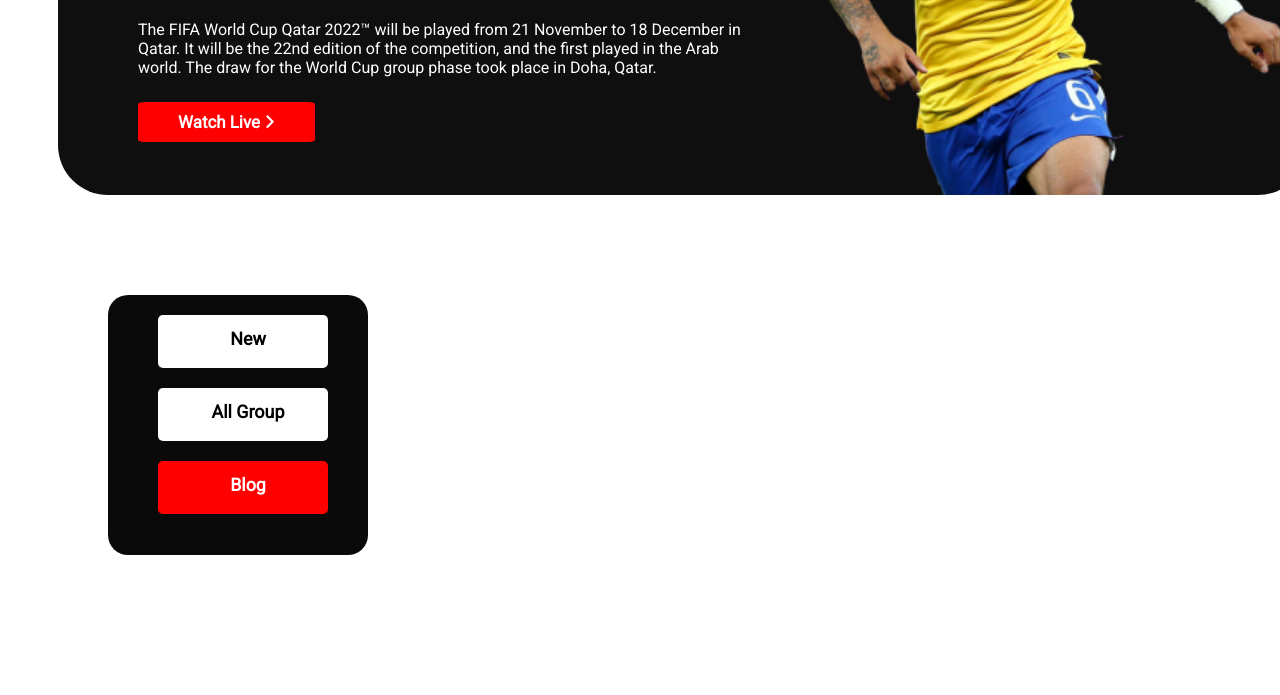
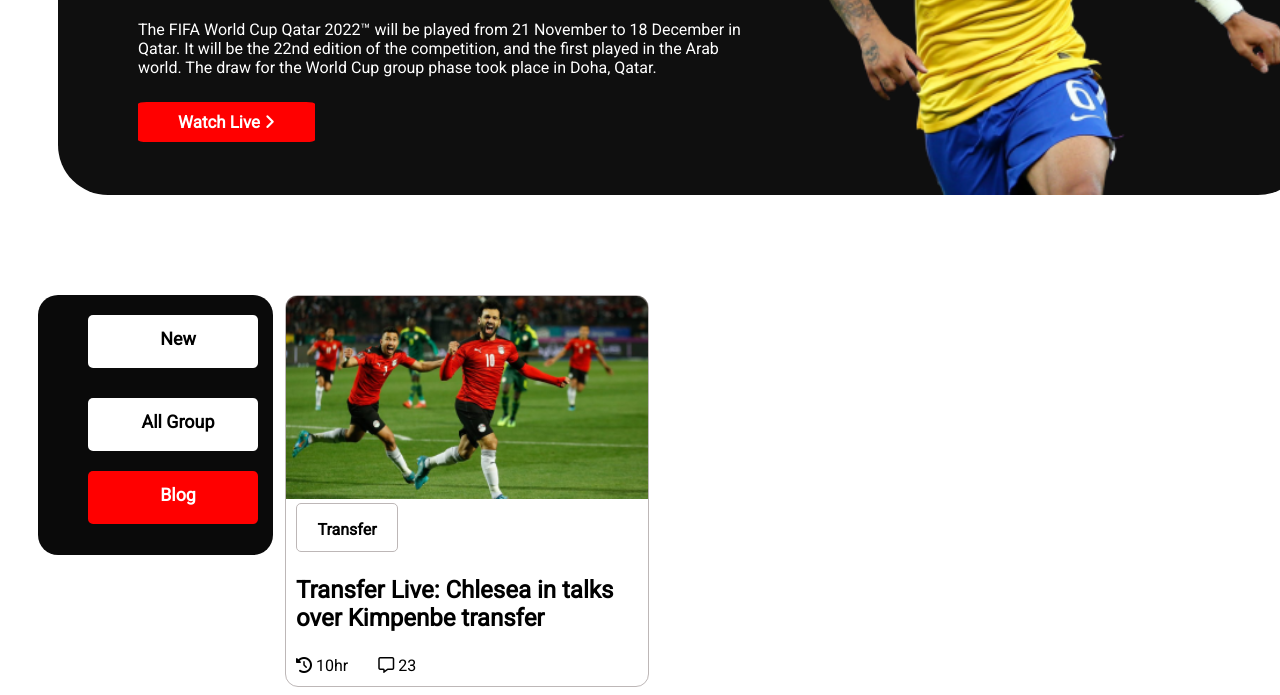
Before and after one commit to sakibhasan42/assingment-part-2, a plain HTML site: page index.html in a window 1280 px wide. Shown: the part 355-1050 px from the top of the page. Before the commit the page ends 918 px from the top, so only its background shows below. Drawn offline with Linux system fonts and the light colour scheme; a web font is replaced by a local one.

Commit message:
third commit

```diff
--- a/index.html
+++ b/index.html
@@ -48,9 +48,7 @@
     <section>
         <div class="sum-container">
             <div class="main-contailer">
-                <section class="all-main">
 
-                    <div class="samll-box-xontainer">
                 <div class="box-1">
 
                     <a class="box-1" target="_blank"
@@ -72,7 +70,34 @@
                 </div>
 
             </div>
+
+
+            <div class="players-box">
+                <div class="player-box-1">
+                    <img src="world-cup-main/world-cup-main/assets/Blog Image.png" alt="">
+
+                    <div class="sami-div">
+                        <div class="small-box-1">
+                            <p>Transfer</p>
                         </div>
+                        <div class="Transfer">
+                            <p>Transfer Live: Chlesea in talks over Kimpenbe transfer</p>
+                        </div>
+
+                        <div class="icone">
+                            <div class="time">
+                                <i class="fa-solid fa-clock-rotate-left"></i> 10hr
+                            </div>
+                            <div class="message">
+                                <i class="fa-regular fa-message"></i> 23
+                            </div>
+                        </div>
+                    </div>
+
+
+                </div>
+            </div>
+
         </div>
     </section>
 </body>
--- a/style.css
+++ b/style.css
@@ -62,7 +62,7 @@
     height: 260px;
     width: 260px;
     background-color: rgba(0, 0, 0, 0.959);
-    margin-left: 100px;
+    margin-left: 30px;
     border-radius: 20px;
     display: flex;
     flex-direction: column;
@@ -123,3 +123,53 @@
     padding-right: 20px;
     padding-top: 13px;
 }
+
+/* players box 1  */
+.sum-container {
+    display: flex;
+
+}
+
+.player-box-1 {
+    height: 390px;
+    width: 362px;
+    border: solid 1px rgb(189, 183, 183);
+    border-radius: 13px;
+}
+
+.player-box-1 img {
+    width: 100%;
+}
+
+.small-box-1 {
+    width: 100px;
+    height: 32px;
+    border: solid 1px rgb(189, 183, 183);
+    text-align: center;
+    padding-bottom: 15px;
+    font-weight: 700;
+    border-radius: 5px;
+}
+
+.players-box {
+    display: grid;
+    grid-template-columns: repeat(3, 1fr);
+    margin-left: 12px;
+}
+
+.icone {
+    display: flex;
+}
+
+.sami-div {
+    margin-left: 10px;
+}
+
+.message {
+    margin-left: 30px;
+}
+
+.Transfer {
+    font-size: 1.5em;
+    font-weight: 700;
+}
```
Lines whose indentation alone changed are shown as unchanged.
